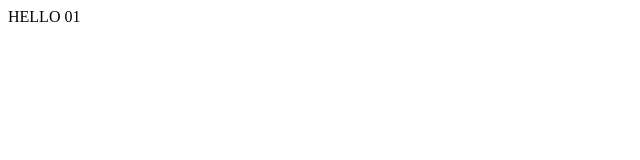
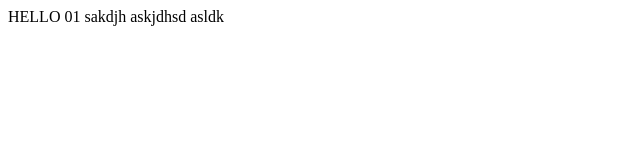
Before and after one commit to gojosatoru055jjk-glitch/abc, a plain HTML site: page index.html in a window 1280 px wide. Shown: the whole page, without its empty margins (0-640 px from the left). Drawn offline with Linux system fonts and the light colour scheme.

Commit message:
upload 2

```diff
--- a/index.html
+++ b/index.html
@@ -7,5 +7,8 @@
 </head>
 <body>
     HELLO 01
+    sakdjh
+    askjdhsd
+    asldk
 </body>
 </html>
```
